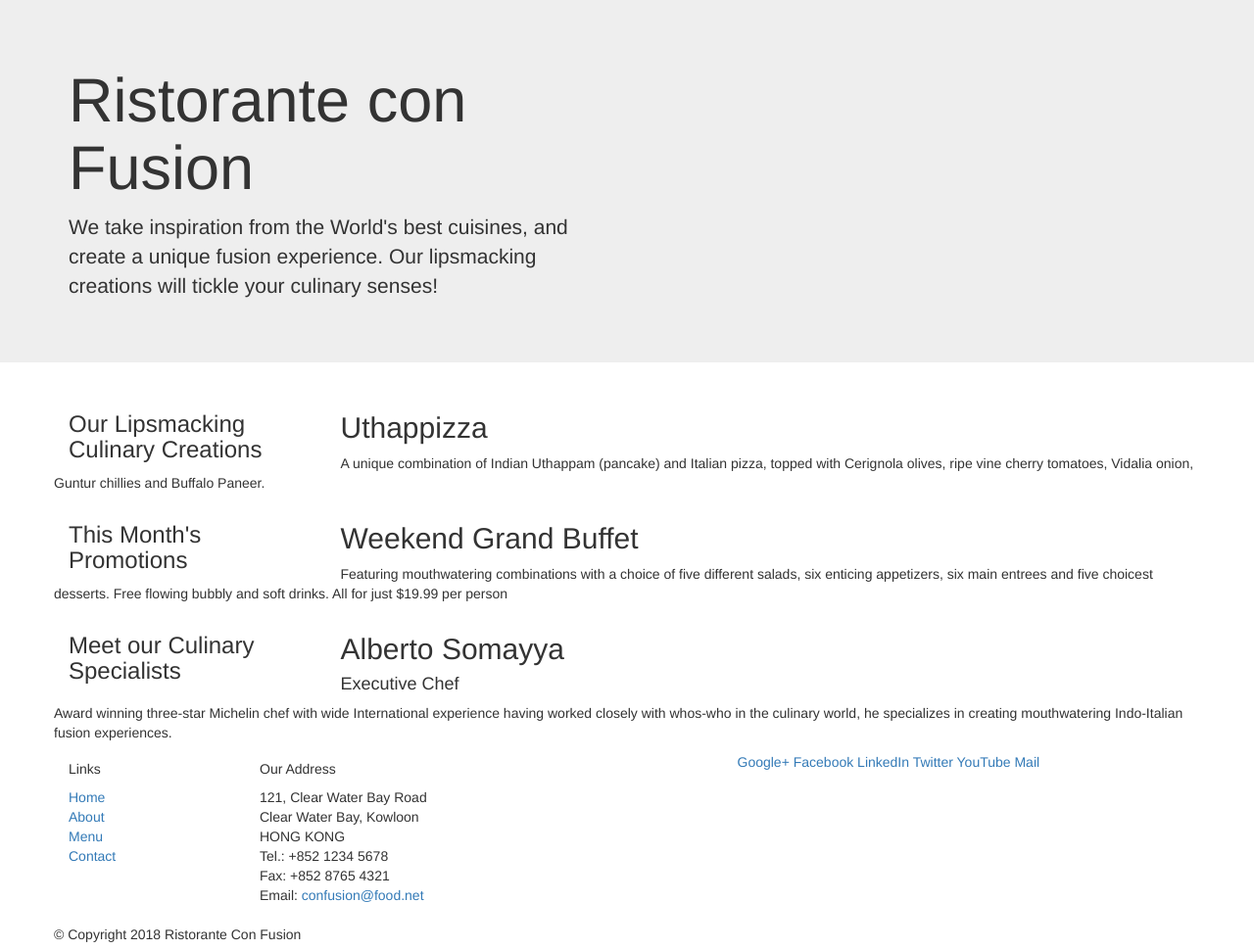
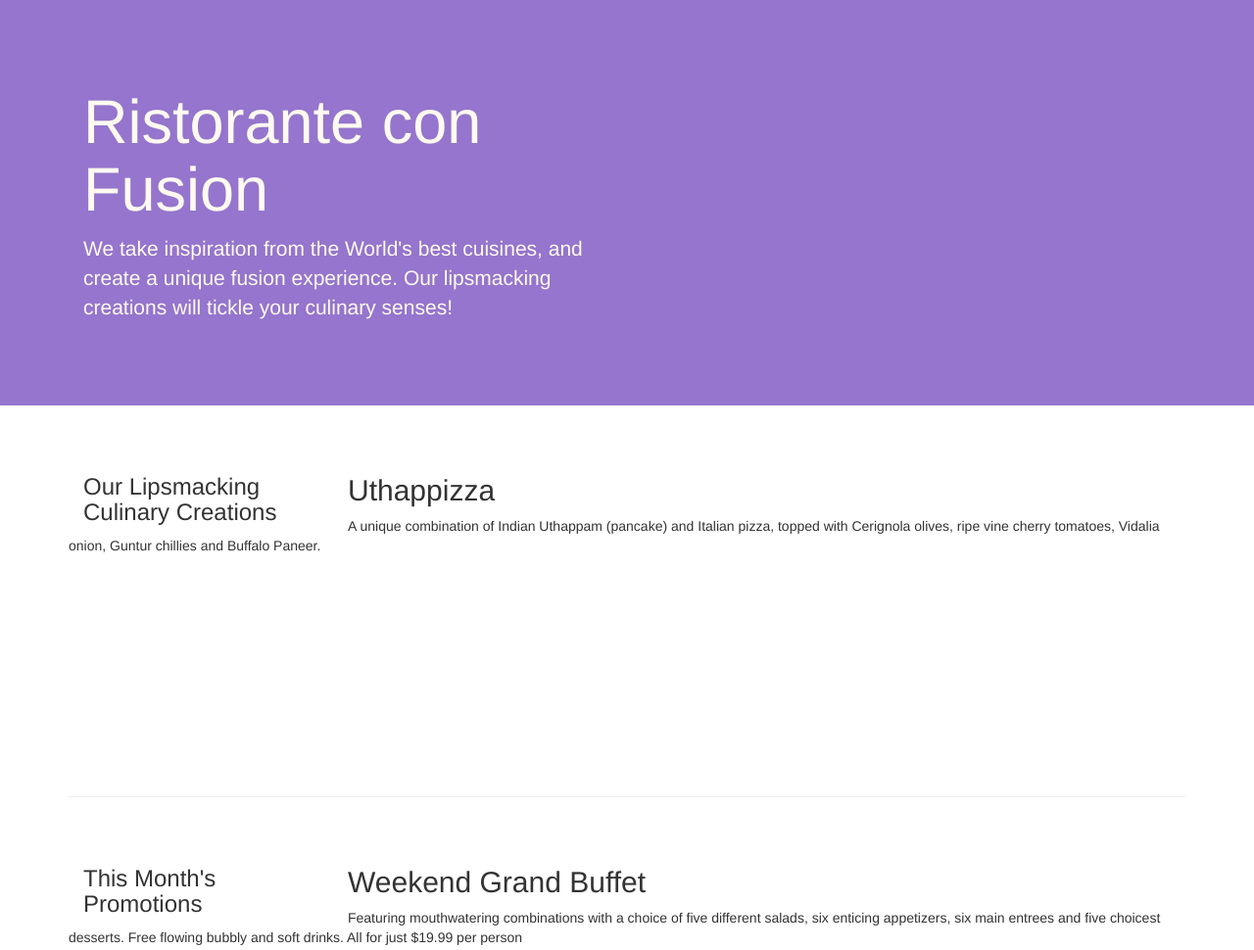
Before and after one commit to harish250/Full-Stack-Coursera, a plain HTML site: page index.html in a window 1280 px wide. Shown: the top 970 px of the page at 98% size. Drawn offline with nearby package versions, Linux system fonts and the light colour scheme.

Commit message:
boostrap grid system part-2

```diff
--- a/css/style.css
+++ b/css/style.css
@@ -0,0 +1,31 @@
+.row-header
+{
+    margin:0px auto;
+    padding: 0px auto;
+}
+.row-content
+{
+    margin:0px auto;
+    padding: 50px 0px 50px 0px;
+    border-bottom: 1px ridge;
+    min-height: 400px;
+}
+.footer
+{
+    background-color: #D1C4E9;
+    margin:0px auto;
+    padding: 20px 0px 20px 0px;
+}
+.jumbotron
+{
+    padding: 70px 30px 70px 30px;
+    margin :0px auto;
+    background: #9575CD;
+    color: floralwhite;
+}
+.address
+{
+    font-size: 80%;
+    margin: 0px;
+    color: #0f0f0f;
+}
--- a/index.html
+++ b/index.html
@@ -14,7 +14,7 @@
 
     <header class="jumbotron">
         <div class="container">
-            <div class="row">
+            <div class="row row-header">
                 <div class="col-12 col-sm-6">
                     <h1>Ristorante con Fusion</h1>
                     <p>We take inspiration from the World's best cuisines, and create a unique fusion experience. Our lipsmacking creations will tickle your culinary senses!</p>
@@ -26,7 +26,7 @@
     </header>
 
     <div class="container">
-        <div class="row">
+        <div class="row row-content align-items-center">
             <div class="col-12 col-sm-4 order-sm-last col-md-3">
                 <h3>Our Lipsmacking Culinary Creations</h3>
             </div>
@@ -37,7 +37,7 @@
         </div>
 
 
-        <div class="row">
+        <div class="row row-content align-items-center">
             <div class="col-12 col-sm-4 col-md-3" >
                 <h3>This Month's Promotions</h3>
             </div>
@@ -47,7 +47,7 @@
             </div>
         </div>
 
-        <div class="row">
+        <div class="row row-content align-items-center">
             <div class="col-12 col-sm-4  order-sm-last col-md-3">
                 <h3>Meet our Culinary Specialists</h3>
             </div>
@@ -59,7 +59,7 @@
         </div>
     </div>
 
-    <footer>
+    <footer class="footer">
         <div class="container">
             <div class="row">
                 <div class="col-4 offset-1 col-sm-2">
@@ -82,8 +82,8 @@
 		              Email: <a href="mailto:confusion@food.net">confusion@food.net</a>
 		           </address>
                 </div>
-                <div class="col-12 col-sm-4">
-                    <div>
+                <div class="col-12 col-sm-4 align-self-center">
+                    <div class="text-center">
                         <a href="http://google.com/+">Google+</a>
                         <a href="http://www.facebook.com/profile.php?id=">Facebook</a>
                         <a href="http://www.linkedin.com/in/">LinkedIn</a>
@@ -93,7 +93,7 @@
                     </div>
                 </div>
            </div>
-           <div class="row">
+           <div class="row justify-content-center">
                 <div class="col-auto">
                     <p>© Copyright 2018 Ristorante Con Fusion</p>
                 </div>
```
